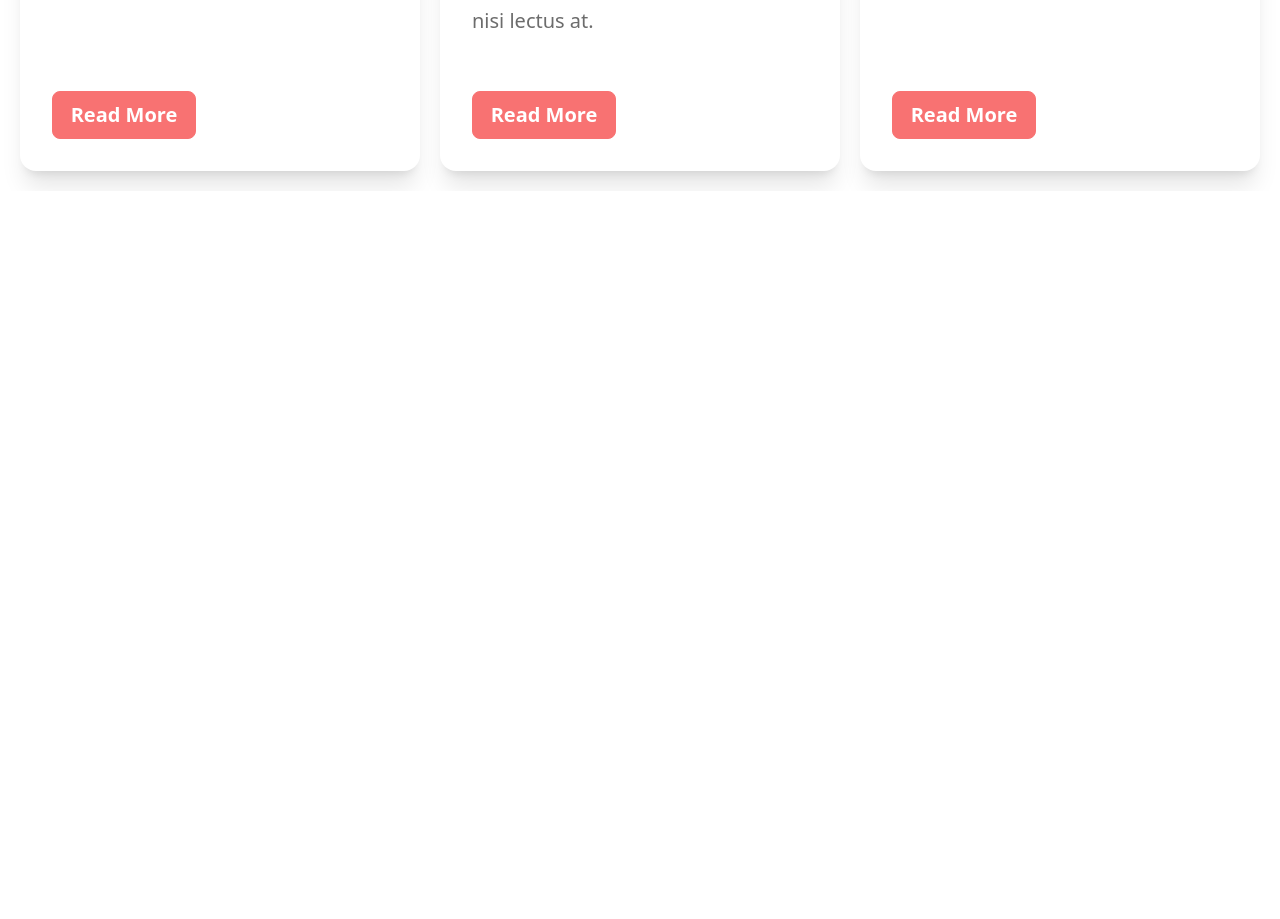
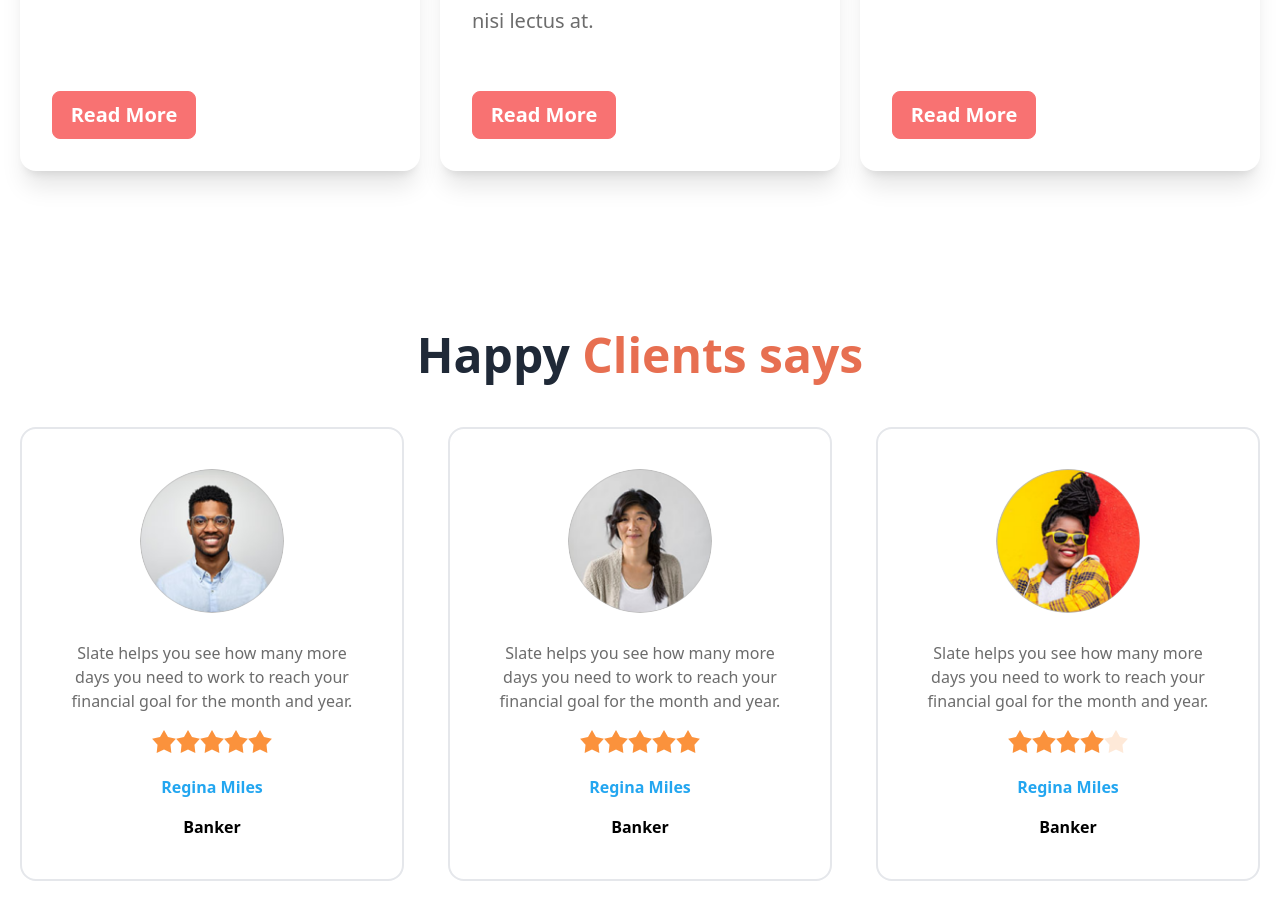
Before and after one commit to nazmul-hossein-nahid/biker-Zone-Website, a plain HTML site: page index.htm in a window 1280 px wide. Shown: the part 2069-2988 px from the top of the page. Before the commit the page ends 2260 px from the top, so only its background shows below. Drawn offline with nearby package versions, Linux system fonts and the light colour scheme.

Commit message:
happy clients section finished

```diff
--- a/index.htm
+++ b/index.htm
@@ -172,7 +172,8 @@
                     <figure><img class="w-full p-5" src="./images/others/latest1.png" alt="Shoes" /></figure>
                     <div class="card-body">
                         <h2 class="card-title text-3xl font-bold mb-3">Ducati XDIAVEL S-73</h2>
-                        <p class="text-xl text-[#6C6C6C] mb-7">Lorem ipsum dolor sit amet, consectetur adipiscing elit. Lacus, fermentum amet faucibus sed
+                        <p class="text-xl text-[#6C6C6C] mb-7">Lorem ipsum dolor sit amet, consectetur adipiscing elit.
+                            Lacus, fermentum amet faucibus sed
                             id nisi lectus at.</p>
                         <div class="card-actions">
                             <a><button class="btn btn-error text-xl font-bold text-white normal-case lg:w-36 mt-5">Read
@@ -185,7 +186,8 @@
                     <figure><img class="w-full p-5" src="./images/others/latest2.png" alt="Shoes" /></figure>
                     <div class="card-body">
                         <h2 class="card-title text-3xl font-bold mb-3">Motorcycles & Scooters</h2>
-                        <p class="text-xl text-[#6C6C6C] mb-7">Lorem ipsum dolor sit amet, consectetur adipiscing elit. Lacus, fermentum amet faucibus sed
+                        <p class="text-xl text-[#6C6C6C] mb-7">Lorem ipsum dolor sit amet, consectetur adipiscing elit.
+                            Lacus, fermentum amet faucibus sed
                             id nisi lectus at.</p>
                         <div class="card-actions">
                             <a><button class="btn btn-error text-xl font-bold text-white normal-case lg:w-36 mt-5">Read
@@ -198,7 +200,8 @@
                     <figure><img class="w-full p-5" src="./images/others/latest3.png" alt="Shoes" /></figure>
                     <div class="card-body">
                         <h2 class="card-title text-3xl font-bold mb-3">2021 Honda CBR500R</h2>
-                        <p class="text-xl text-[#6C6C6C] mb-7">Lorem ipsum dolor sit amet, consectetur adipiscing elit. Lacus, fermentum amet faucibus sed
+                        <p class="text-xl text-[#6C6C6C] mb-7">Lorem ipsum dolor sit amet, consectetur adipiscing elit.
+                            Lacus, fermentum amet faucibus sed
                             id nisi lectus at.</p>
                         <div class="card-actions">
                             <a><button class="btn btn-error text-xl font-bold text-white normal-case lg:w-36 mt-5">Read
@@ -209,6 +212,84 @@
             </div>
         </section>
 
+        <!-- Happy clients says -->
+
+        <section class="my-40 mx-5">
+            <h3 class="text-5xl font-bold mb-12 text-center">Happy <span class="text-[#E76F51]">Clients says</span></h3>
+
+            <div class="grid gap-11 grid-cols-1 md:grid-cols-2 lg:grid-cols-3 ">
+                <div class="card bg-base-100  grid justify-items-center p-10 border-2 border-gray-200">
+                    <div class="avatar mt-">
+                        <div class="w-36 rounded-full">
+                            <img src="./images/others/user-1.png" />
+                        </div>
+                    </div>
+
+                    <div class="text-center space-y-4">
+                        <p class="text-[#6C6C6C] mt-7 text-base">Slate helps you see how many more days you need to work to
+                            reach your financial goal for the month and year.</p>
+
+                        <div class="rating">
+                            <input type="radio" name="rating-2" class="mask mask-star-2 bg-orange-400" />
+                            <input type="radio" name="rating-2" class="mask mask-star-2 bg-orange-400" />
+                            <input type="radio" name="rating-2" class="mask mask-star-2 bg-orange-400" />
+                            <input type="radio" name="rating-2" class="mask mask-star-2 bg-orange-400" checked />
+                            <input type="radio" name="rating-2" class="mask mask-star-2 bg-orange-400" />
+                        </div>
+
+                        <p class="text-[#23A6F0] text-base font-bold">Regina Miles</p>
+                        <p class="text-black text-base font-bold">Banker</p>
+                    </div>
+                </div>
+                <div class="card bg-base-100  grid justify-items-center p-10 border-2 border-gray-200">
+                    <div class="avatar mt-">
+                        <div class="w-36 rounded-full">
+                            <img src="./images/others/user-2.png" />
+                        </div>
+                    </div>
+
+                    <div class="text-center space-y-4">
+                        <p class="text-[#6C6C6C] mt-7 text-base">Slate helps you see how many more days you need to work to
+                            reach your financial goal for the month and year.</p>
+
+                        <div class="rating">
+                            <input type="radio" name="rating-2" class="mask mask-star-2 bg-orange-400" />
+                            <input type="radio" name="rating-2" class="mask mask-star-2 bg-orange-400" />
+                            <input type="radio" name="rating-2" class="mask mask-star-2 bg-orange-400" />
+                            <input type="radio" name="rating-2" class="mask mask-star-2 bg-orange-400" checked />
+                            <input type="radio" name="rating-2" class="mask mask-star-2 bg-orange-400" />
+                        </div>
+
+                        <p class="text-[#23A6F0] text-base font-bold">Regina Miles</p>
+                        <p class="text-black text-base font-bold">Banker</p>
+                    </div>
+                </div>
+                <div class="card bg-base-100  grid justify-items-center p-10 border-2 border-gray-200">
+                    <div class="avatar mt-">
+                        <div class="w-36 rounded-full">
+                            <img src="./images/others/user-3.png" />
+                        </div>
+                    </div>
+
+                    <div class="text-center space-y-4">
+                        <p class="text-[#6C6C6C] mt-7 text-base">Slate helps you see how many more days you need to work to
+                            reach your financial goal for the month and year.</p>
+
+                        <div class="rating">
+                            <input type="radio" name="rating-2" class="mask mask-star-2 bg-orange-400" />
+                            <input type="radio" name="rating-2" class="mask mask-star-2 bg-orange-400" />
+                            <input type="radio" name="rating-2" class="mask mask-star-2 bg-orange-400" />
+                            <input type="radio" name="rating-2" class="mask mask-star-2 bg-orange-400" checked />
+                            <input type="radio" name="rating-2" class="mask mask-star-2 bg-orange-400" />
+                        </div>
+
+                        <p class="text-[#23A6F0] text-base font-bold">Regina Miles</p>
+                        <p class="text-black text-base font-bold">Banker</p>
+                    </div>
+                </div>
+            </div>
+
+        </section>
 
 
     </main>
```
